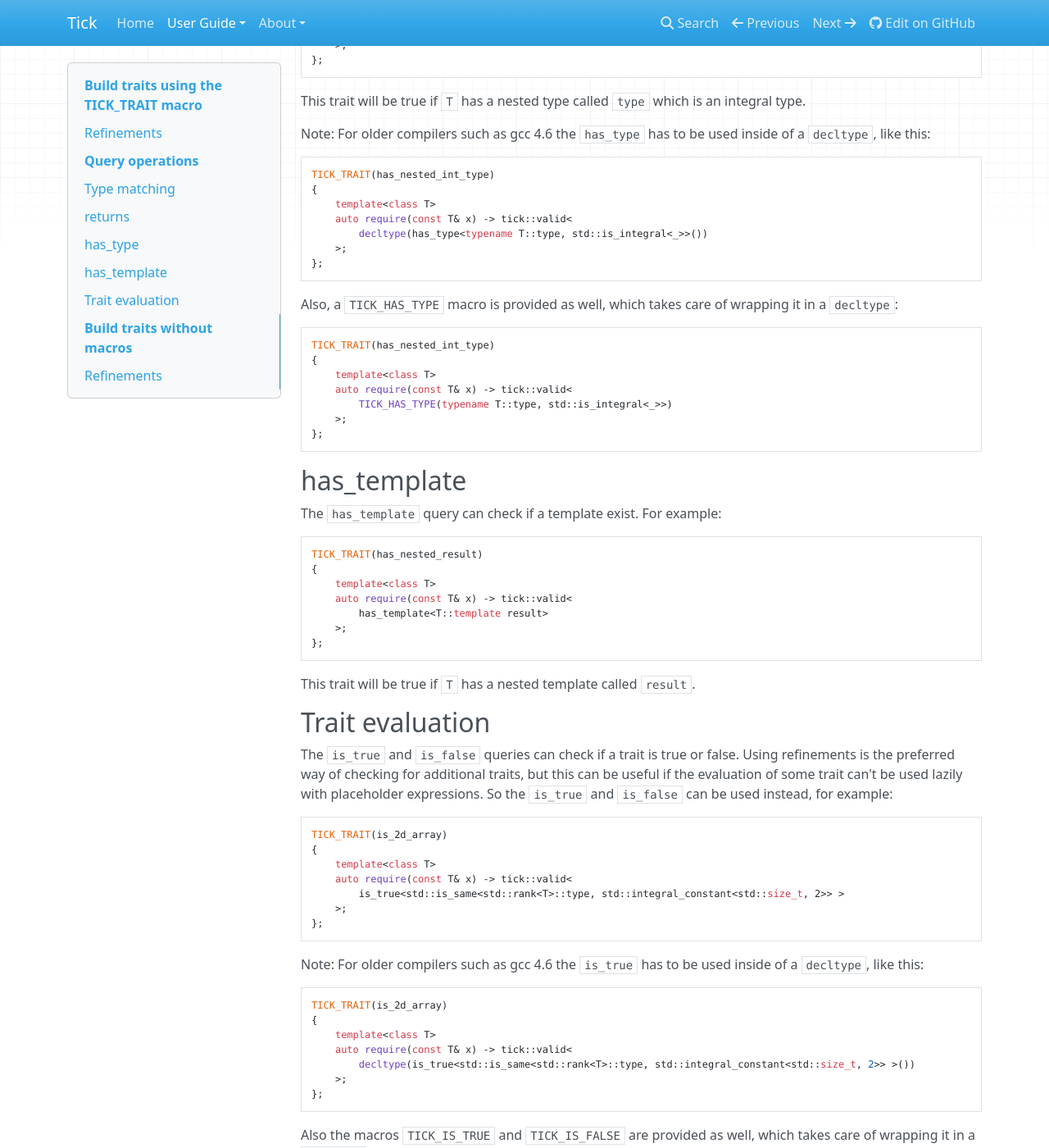
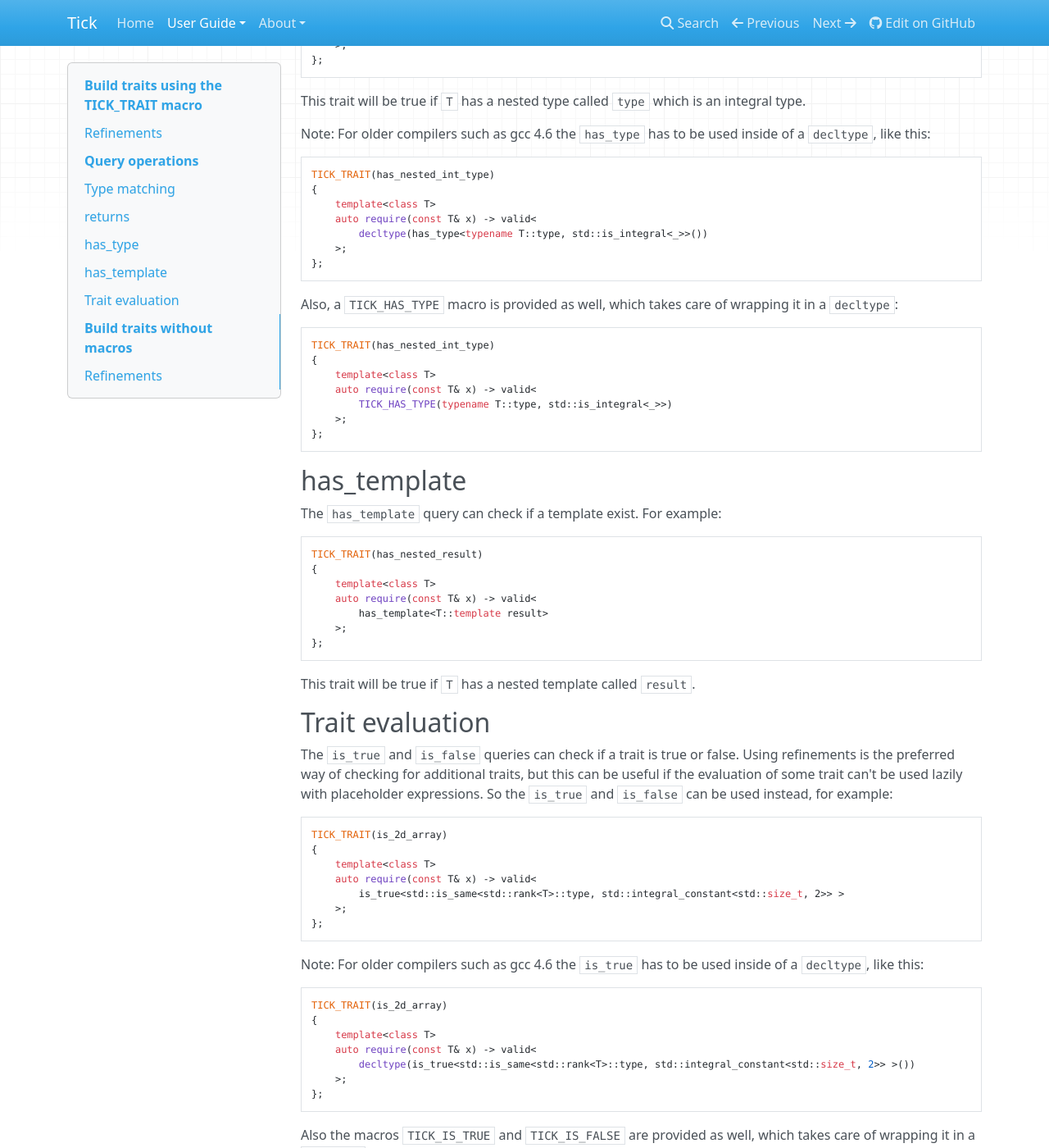
Before and after one commit to pfultz2/Tick, an MkDocs documentation site: the page built from doc/src/builder.md, in a window 1280 px wide and 1400 px high, scrolled down 2931 px. Shown: the whole window at 82% size. Built offline with MkDocs 1.6.1, drawn with Linux system fonts in a browser that asks for light colours; nearby versions of some CDN libraries; old or Windows-style settings are respelled for this version of MkDocs; some of the changed text lies outside the part shown.

Commit message:
Move 'valid' into the ops

````diff
--- a/doc/src/builder.md
+++ b/doc/src/builder.md
@@ -6,17 +6,17 @@
 TICK_TRAIT(my_trait)
 {
     template<class T>
-    auto require(T&& x) -> tick::valid<
+    auto require(T&& x) -> valid<
         ...
     >;
 };
 ```
-The parameters to the trait are based on the parameters passed to the `require` function. Then inside the `tick::valid`, all the expressions are placed that will be check for. Each expression in `tick::valid` needs a `decltype` around it. If one of the expressions is not valid, the the trait will return false. For example,
+The parameters to the trait are based on the parameters passed to the `require` function. Then inside the `valid`, all the expressions are placed that will be check for. Each expression in `valid` needs a `decltype` around it. If one of the expressions is not valid, the the trait will return false. For example,
 ```cpp
 TICK_TRAIT(my_trait)
 {
     template<class T>
-    auto require(T&& x) -> tick::valid<
+    auto require(T&& x) -> valid<
         decltype(x++)
     >;
 };
@@ -31,7 +31,7 @@
 TICK_TRAIT(is_incrementable, std::is_default_constructible<_>)
 {
     template<class T>
-    auto require(T&& x) -> tick::valid<
+    auto require(T&& x) -> valid<
         decltype(x++),
         decltype(++x)
     >;
@@ -46,7 +46,7 @@
     std::is_default_constructible<_2>)
 {
     template<class T, class U>
-    auto require(T&& x, U&& y) -> tick::valid<
+    auto require(T&& x, U&& y) -> valid<
         decltype(x == y),
         decltype(x != y)
     >;
@@ -73,7 +73,7 @@
 TICK_TRAIT(is_incrementable)
 {
     template<class T>
-    auto require(T&& x) -> tick::valid<
+    auto require(T&& x) -> valid<
         decltype(returns<int>(x++))
     >;
 };
@@ -85,7 +85,7 @@
 TICK_TRAIT(is_incrementable)
 {
     template<class T>
-    auto require(T&& x) -> tick::valid<
+    auto require(T&& x) -> valid<
         decltype(returns<std::is_integral<_>>(x++))
     >;
 };
@@ -97,7 +97,7 @@
 TICK_TRAIT(is_incrementable)
 {
     template<class T>
-    auto require(T&& x) -> tick::valid<
+    auto require(T&& x) -> valid<
         TICK_RETURNS(x++, int)
     >;
 };
@@ -111,7 +111,7 @@
 TICK_TRAIT(has_nested_type)
 {
     template<class T>
-    auto require(const T& x) -> tick::valid<
+    auto require(const T& x) -> valid<
         has_type<typename T::type>
     >;
 };
@@ -123,7 +123,7 @@
 TICK_TRAIT(has_nested_type)
 {
     template<class T>
-    auto require(const T& x) -> tick::valid<
+    auto require(const T& x) -> valid<
         typename T::type
     >;
 };
@@ -133,7 +133,7 @@
 TICK_TRAIT(has_nested_int_type)
 {
     template<class T>
-    auto require(const T& x) -> tick::valid<
+    auto require(const T& x) -> valid<
         has_type<typename T::type, std::is_integral<_>>
     >;
 };
@@ -145,7 +145,7 @@
 TICK_TRAIT(has_nested_int_type)
 {
     template<class T>
-    auto require(const T& x) -> tick::valid<
+    auto require(const T& x) -> valid<
         decltype(has_type<typename T::type, std::is_integral<_>>())
     >;
 };
@@ -155,7 +155,7 @@
 TICK_TRAIT(has_nested_int_type)
 {
     template<class T>
-    auto require(const T& x) -> tick::valid<
+    auto require(const T& x) -> valid<
         TICK_HAS_TYPE(typename T::type, std::is_integral<_>>)
     >;
 };
@@ -169,7 +169,7 @@
 TICK_TRAIT(has_nested_result)
 {
     template<class T>
-    auto require(const T& x) -> tick::valid<
+    auto require(const T& x) -> valid<
         has_template<T::template result>
     >;
 };
@@ -184,7 +184,7 @@
 TICK_TRAIT(is_2d_array)
 {
     template<class T>
-    auto require(const T& x) -> tick::valid<
+    auto require(const T& x) -> valid<
         is_true<std::is_same<std::rank<T>::type, std::integral_constant<std::size_t, 2>> >
     >;
 };
@@ -195,7 +195,7 @@
 TICK_TRAIT(is_2d_array)
 {
     template<class T>
-    auto require(const T& x) -> tick::valid<
+    auto require(const T& x) -> valid<
         decltype(is_true<std::is_same<std::rank<T>::type, std::integral_constant<std::size_t, 2>> >())
     >;
 };
@@ -205,7 +205,7 @@
 TICK_TRAIT(is_2d_array)
 {
     template<class T>
-    auto require(const T& x) -> tick::valid<
+    auto require(const T& x) -> valid<
         TICK_IS_TRUE(std::is_same<std::rank<T>::type, std::integral_constant<std::size_t, 2>> >)
     >;
 };
@@ -219,7 +219,7 @@
 struct is_incrementable_r : tick::ops
 {
     template<class T>
-    auto require(T&& x) -> tick::valid<
+    auto require(T&& x) -> valid<
         decltype(x++),
         decltype(++x)
     >;
@@ -242,7 +242,7 @@
 : tick::ops, tick::refines<std::is_default_constructible<tick::_>>
 {
     template<class T>
-    auto require(T&& x) -> tick::valid<
+    auto require(T&& x) -> valid<
         decltype(x++),
         decltype(++x)
     >;
````
Also changed, not shown: doc/src/design.md (+3 -3 lines), doc/src/index.md (+2 -2 lines), doc/src/tag.md (+3 -3 lines), doc/src/zlang.md (+1 -1 lines), 4 other files.
